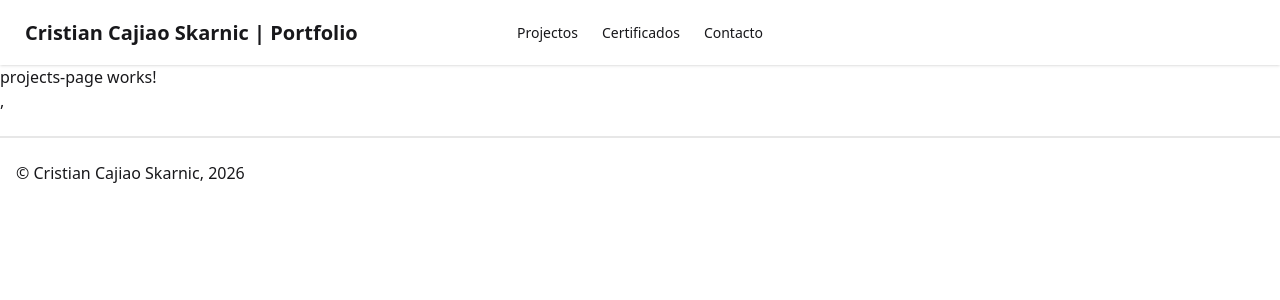
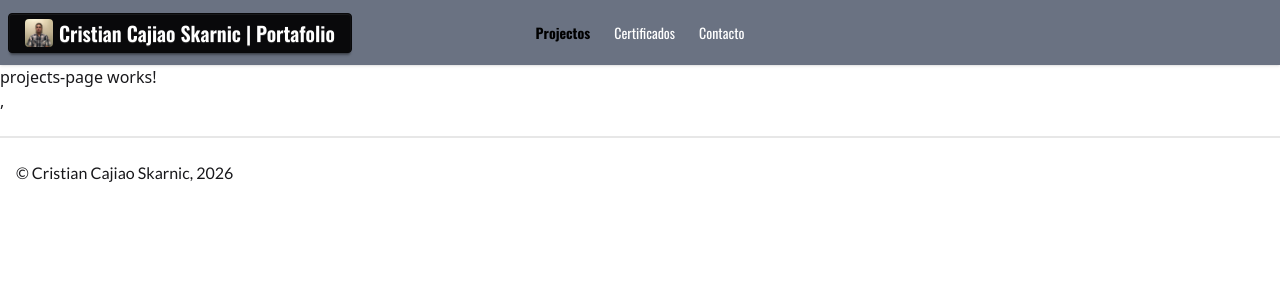
Before and after one commit to cristiancajiaos/portfolio-2026, an Angular app: page /projects in a window 1280 px wide. Shown: the top 300 px of the page. Built offline with nearby package versions, Linux system fonts and the light colour scheme.

Commit message:
Importadas fuentes a usar, navbar personalizado

```diff
--- a/src/app/layouts/main-layout/main-footer/main-footer.html
+++ b/src/app/layouts/main-layout/main-footer/main-footer.html
@@ -1,3 +1,3 @@
-<footer class="container px-4">
+<footer class="container px-4 font-lato">
   &#169; Cristian Cajiao Skarnic, {{currentYear()}}
 </footer>
--- a/src/app/layouts/main-layout/main-navbar/main-navbar.html
+++ b/src/app/layouts/main-layout/main-navbar/main-navbar.html
@@ -1,8 +1,8 @@
 <header>
-  <div class="navbar bg-base-100 shadow-sm">
+  <div class="navbar bg-gray-500 shadow-sm font-oswald">
     <div class="navbar-start">
       <div class="dropdown">
-        <div tabindex="0" role="button" class="btn btn-ghost lg:hidden">
+        <div tabindex="0" role="button" class="btn btn-neutral lg:hidden mr-2 text-white">
           <svg xmlns="http://www.w3.org/2000/svg" width="1.5em" height="1.5em" viewBox="0 0 24 24">
             <path d="M0 0h24v24H0z" fill="none" />
             <path
@@ -17,20 +17,23 @@
         >
           @for (link of links(); track link.title) {
             <li>
-              <a [routerLink]="link.route">
+              <a [routerLink]="link.route" routerLinkActive="font-bold">
                 {{ link.title }}
               </a>
             </li>
           }
         </ul>
       </div>
-      <a class="btn btn-ghost text-xl">Cristian Cajiao Skarnic | Portfolio</a>
+      <a class="btn btn-neutral text-xl font-oswald text-white">
+        <img src="assets/images/profile/profile.jpg" class="w-7 rounded"/>
+        Cristian Cajiao Skarnic | Portafolio
+      </a>
     </div>
     <div class="navbar-center hidden lg:flex">
-      <ul class="menu menu-horizontal px-1">
+      <ul class="menu menu-horizontal px-1 text-white">
         @for (link of links(); track link.title) {
           <li>
-            <a [routerLink]="link.route">
+            <a [routerLink]="link.route" routerLinkActive="text-black font-bold">
               {{ link.title }}
             </a>
           </li>
--- a/src/app/layouts/main-layout/main-navbar/main-navbar.ts
+++ b/src/app/layouts/main-layout/main-navbar/main-navbar.ts
@@ -1,5 +1,5 @@
 import { Component, signal } from '@angular/core';
-import { RouterLink } from '@angular/router';
+import { RouterLink, RouterLinkActive } from '@angular/router';
 
 interface Link {
   title: string;
@@ -7,7 +7,7 @@ interface Link {
 }
 @Component({
   selector: 'app-main-navbar',
-  imports: [RouterLink],
+  imports: [RouterLink, RouterLinkActive],
   templateUrl: './main-navbar.html',
   styleUrl: './main-navbar.css',
 })
--- a/src/index.html
+++ b/src/index.html
@@ -6,6 +6,9 @@
   <base href="/">
   <meta name="viewport" content="width=device-width, initial-scale=1">
   <link rel="icon" type="image/x-icon" href="favicon.ico">
+  <link rel="preconnect" href="https://fonts.googleapis.com">
+  <link rel="preconnect" href="https://fonts.gstatic.com" crossorigin>
+  <link href="https://fonts.googleapis.com/css2?family=Lato:ital,wght@0,100;0,300;0,400;0,700;0,900;1,100;1,300;1,400;1,700;1,900&family=Oswald:wght@200..700&display=swap" rel="stylesheet">
 </head>
 <body>
   <app-root></app-root>
--- a/src/styles.css
+++ b/src/styles.css
@@ -2,3 +2,8 @@
 
 @import 'tailwindcss';
 @plugin 'daisyui';
+
+@theme {
+  --font-lato: "Lato", "sans-serif";
+  --font-oswald: "Oswald", "sans-serif";
+}
```
